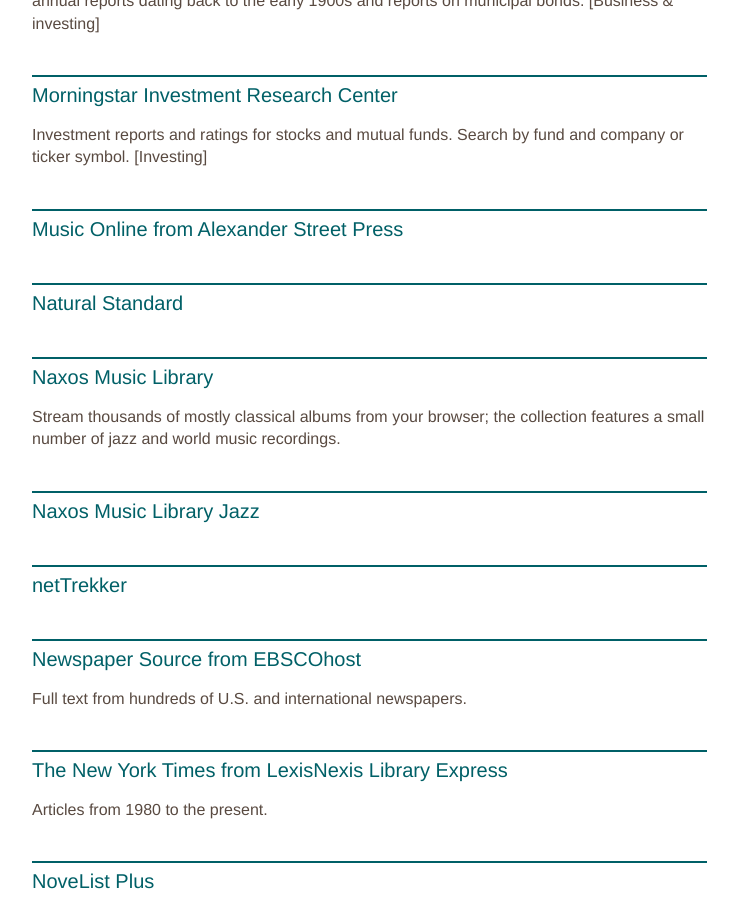
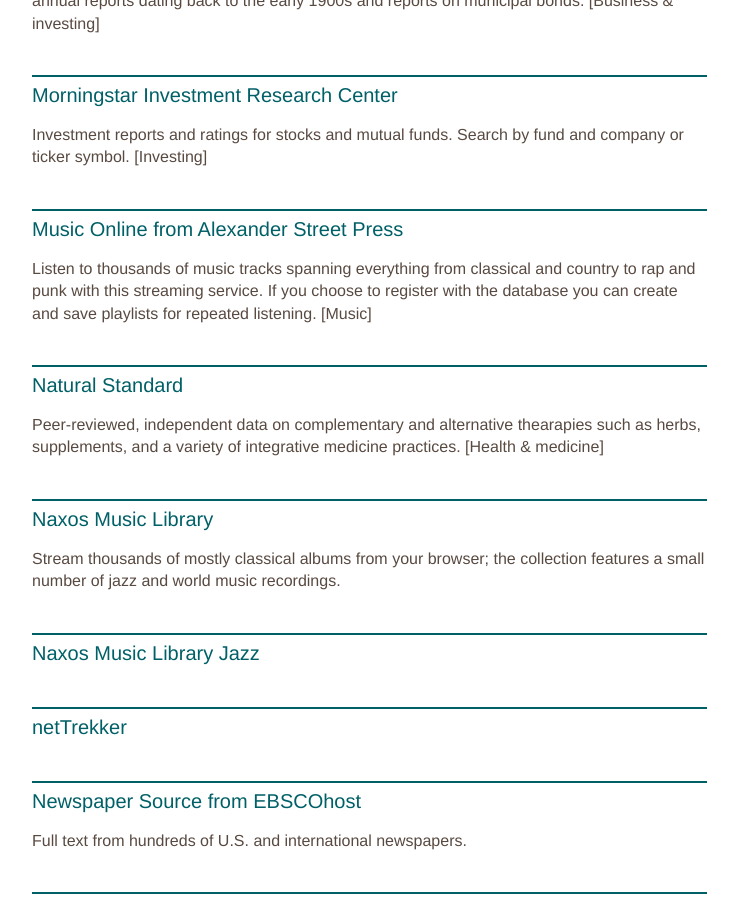
Before and after one commit to skokielibrary/spl-content, a Jekyll site: the page built from _content/bruce/resources--research-topic.markdown, in a window 1280 px wide and 900 px high, scrolled down 5251 px. Shown: the whole window, without its empty margins (126-864 px from the left). Built offline with Jekyll 4.4.1, drawn with Linux system fonts in a browser that asks for light colours.

Commit message:
Updated resources--research-topic.markdown

```diff
--- a/_content/bruce/resources--research-topic.markdown
+++ b/_content/bruce/resources--research-topic.markdown
@@ -163,8 +163,12 @@ Investment reports and ratings for stocks and mutual funds. Search by fund and c
 [Investing]
 
 ##Music Online from Alexander Street Press
+Listen to thousands of music tracks spanning everything from classical and country to rap and punk with this streaming service. If you choose to register with the database you can create and save playlists for repeated listening.
+[Music]
 
 ##Natural Standard
+Peer-reviewed, independent data on complementary and alternative thearapies such as herbs, supplements, and a variety of integrative medicine practices.
+[Health & medicine]
 
 ##Naxos Music Library
 Stream thousands of mostly classical albums from your browser; the collection features a small number of jazz and world music recordings.
```
